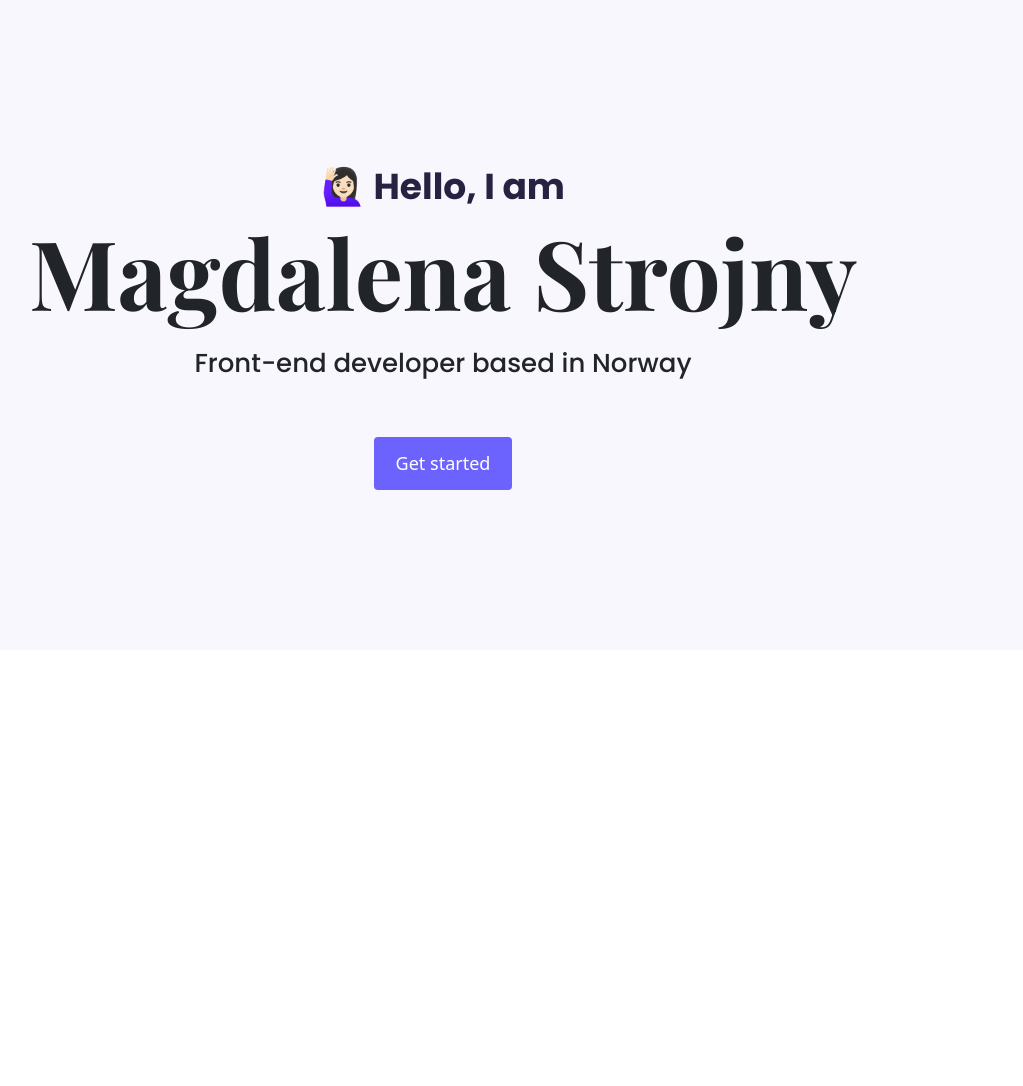
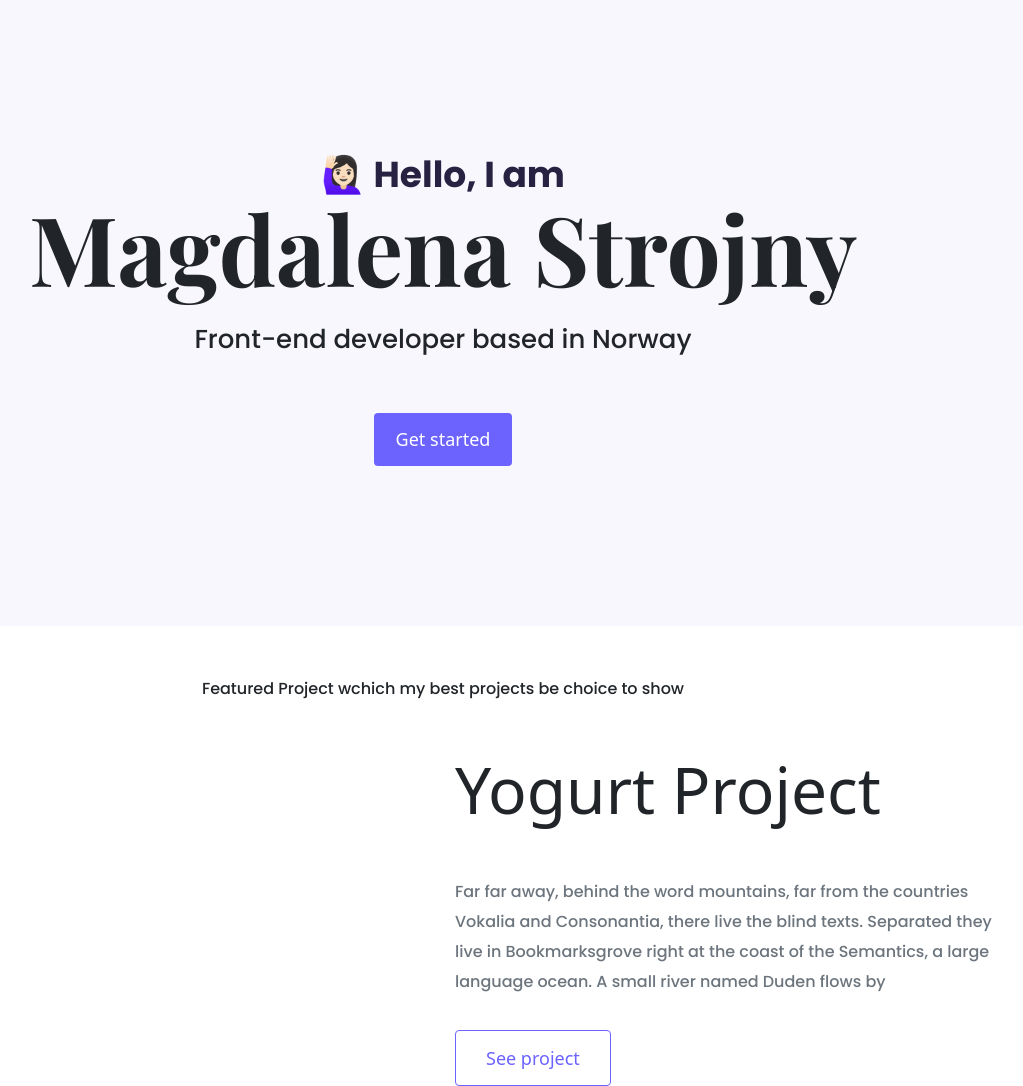
Before and after one commit to TakaAlpaka/my-portfolio, a plain HTML site: page index.html in a window 1280 px wide. Shown: the whole page, without its empty margins (197-1220 px from the left). Before the commit the page ends 800 px from the top, so only its background shows below. Drawn offline with nearby package versions, Linux system fonts and the light colour scheme.

Commit message:
create a grid, added images

```diff
--- a/index.html
+++ b/index.html
@@ -25,5 +25,21 @@
     <a href="#" class="btn btn-branding">Get started</a>
 </div>
 </div>
+<p class="text-center m-5">Featured Project wchich my best projects be choice to show</p>
+<div class="container">
+    <div class="row">
+        <div class="col-6">
+
+        </div>
+        <div class="col-6">
+
+<h2 class="mb-5">Yogurt Project</h2>
+<p class="mb-5 text-muted">Far far away, behind the word mountains, far from the countries Vokalia and Consonantia, there live the blind texts. Separated they live in Bookmarksgrove right at the coast of the Semantics, a large language ocean. A small river named Duden flows by</p>
+<a href="" class="btn-branding-outline">See project</a>
+</div>
+
+        </div>
+    </div>
+
 </body>
 </html>
--- a/styles/portfolio.css
+++ b/styles/portfolio.css
@@ -1,32 +1,52 @@
-
-h1{
-    font-family: 'Playfair Display', serif;
-    font-weight:bolder;
+h1 {
+  font-family: "Playfair Display", serif;
+  font-weight: bolder;
   font-size: 96px;
 }
-p{font-family: 'Poppins', sans-serif;
-font-weight: normal;}
+h2 {
+  font-size: 64px;
+}
+p {
+  font-family: "Poppins", sans-serif;
+  font-weight: normal;
+  font-size: 16px;
+  line-height: 30px;
+}
 
-.hero{background: #F9F7FE;
-    ;
+.hero {
+  background: #f9f7fe;
   text-align: center;
-padding: 160px 20px; }
+  padding: 160px 20px;
+}
 
-
- .hero p { font-family: 'Poppins', sans-serif;
+.hero p {
+  font-family: "Poppins", sans-serif;
   font-size: 36px;
   font-weight: bold;
   margin: 0;
-color: #272142}
-.hero h2 { font-family:'Poppins', sans-serif;
+  color: #272142;
+}
+.hero h2 {
+  font-family: "Poppins", sans-serif;
   font-weight: normal;
   font-size: 26px;
-line-height: 2;}
+  line-height: 2;
+}
 
-.btn-branding {background: #6c63ff;
+.btn-branding {
+  background: #6c63ff;
   border-radius: 4px;
   color: white;
   font-size: 18px;
   line-height: 27px;
   padding: 12px 21px;
 }
+.btn-branding-outline {
+  color: #6c63ff;
+  border: 1px solid #6c63ff;
+  font-size: 18px;
+  line-height: 27px;
+  padding: 15px 30px;
+  border-radius: 4px;
+  text-decoration: none;
+}
```
Also changed, not shown: images/dictonary.png (added), images/weather.png (added), images/yogurt.png (added), 2 other files. Lines whose indentation alone changed are shown as unchanged.
